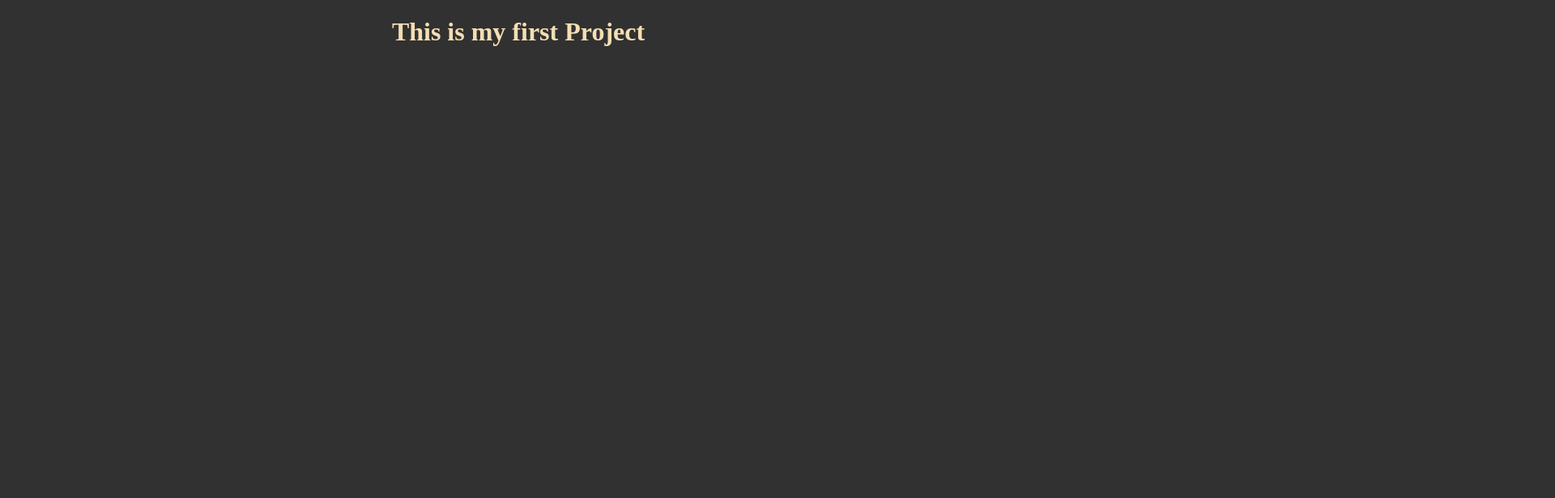
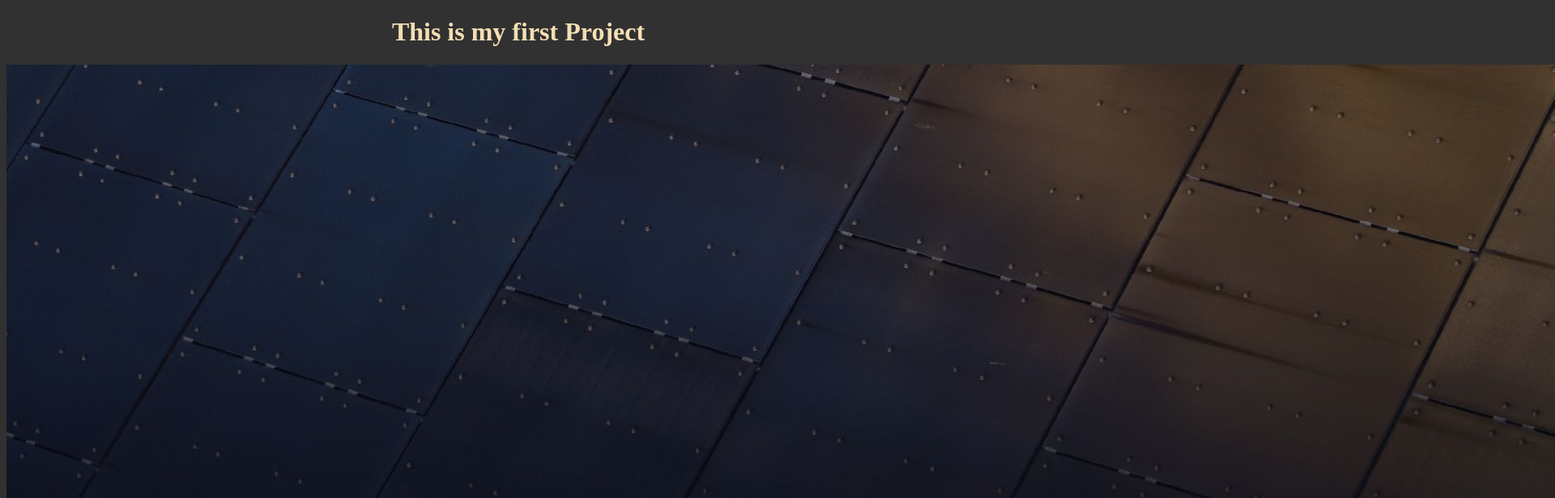
Before and after one commit to Rishabhdevloper/Project1, a plain HTML site: page index.html in a window 1280 px wide. Shown: the top 616 px of the page at 81% size, 1920 px wide, since content can reach past the window. Drawn offline with Linux system fonts and the light colour scheme.

Commit message:
image bg added

```diff
--- a/index.html
+++ b/index.html
@@ -8,5 +8,6 @@
 </head>
 <body>
     <h1>This is my first Project</h1>
+    <img src="img/BG.jpg" alt="">
 </body>
 </html>
```
Also changed, not shown: img/BG.jpg (added).
